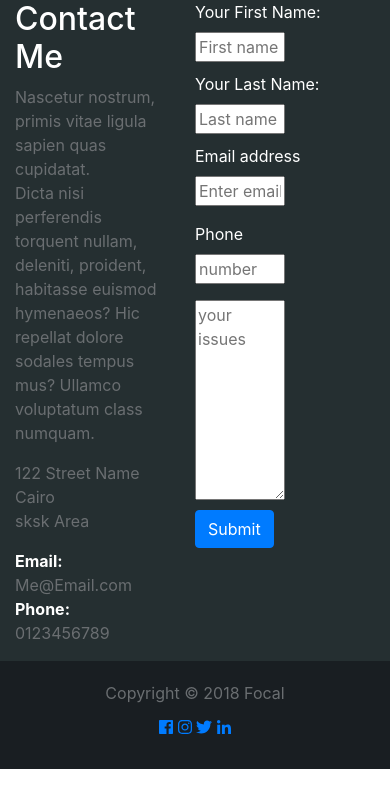
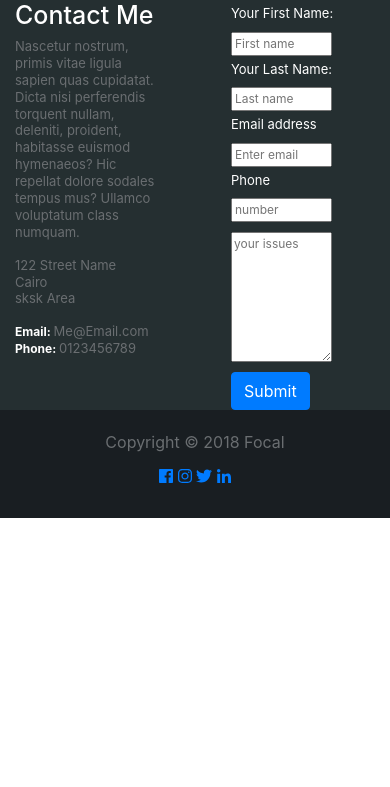
Before and after one commit to KirolosFlemon/Resturant, a PHP site: page /form.php in a window 390 px wide. Shown: the part 57-844 px from the top of the page. Run offline with PHP 8.4, Linux system fonts and the light colour scheme; some libraries are stand-ins or nearby versions.

Commit message:
Responsive For Mobile and Tablet

```diff
--- a/connect.php
+++ b/connect.php
@@ -1,5 +1,5 @@
 <?php
-$dsn='mysql:host=localhost;dbname=resturant';
+$dsn = 'mysql:host=localhost;dbname=restaurant';
 $user='root';
 $pass='';
 $option=array(PDO::MYSQL_ATTR_INIT_COMMAND => 'SET NAMES utf8');
--- a/layout/css/style.css
+++ b/layout/css/style.css
@@ -1,52 +1,47 @@
-body{
+body {
     position: relative;
 }
-.alert{
-     position: fixed;
-    top: 0;
-    right:600px;
-    z-index: 99999;
 
+.clearfix {
+    clear: both;
 }
 
-.clearfix{
-    clear:both ;
-}
 /* Start Header */
 
-
-.overlay{
+.overlay {
     background-color: #6c757d;
     width: 100%;
     height: 100vh;
     position: absolute;
     opacity: .6;
 }
-.rest{
+
+.rest {
     color: snow;
 }
-.navbar{
+
+.navbar {
     background-color: #6c757d;
 }
 
 .navbar-light .navbar-brand,
-.navbar-light .navbar-nav .active>.nav-link,
+.navbar-light .navbar-nav .active > .nav-link,
 .navbar-light .navbar-nav .nav-link.active,
 .navbar-light .navbar-nav .nav-link.show,
-.navbar-light .navbar-nav .show>.nav-link,
-.navbar-light .navbar-nav .nav-link
-{
+.navbar-light .navbar-nav .show > .nav-link,
+.navbar-light .navbar-nav .nav-link {
     color: white;
 }
+
 header .navbar-light .navbar-nav .nav-link:focus,
 .navbar-light .navbar-nav .nav-link:hover,
 .navbar-light .navbar-brand:focus,
 .navbar-light .navbar-brand:hover,
-.navbar-light .navbar-brand span:hover
-{
+.navbar-light .navbar-brand span:hover {
     color: red;
 }
-header{
+
+header {
     background-image: url("../image/header.jpg");
     -webkit-background-size: cover;
     -o-background-size: cover;
@@ -54,18 +49,22 @@ header{
     background-size: cover;
     height: 100vh;
     color: white;
-    background-attachment:fixed;
+    background-attachment: fixed;
 }
-header .text-center{
+
+header .text-center {
     padding-top: 250px;
 }
-header .text-center h1{
+
+header .text-center h1 {
     font-size: 40px;
 }
-header .text-center p:last-of-type{
+
+header .text-center p:last-of-type {
     font-size: 30px;
 }
-header .text-center .btn-primary{
+
+header .text-center .btn-primary {
     margin-top: 30px;
     width: 150px;
     background-color: red;
@@ -78,78 +77,73 @@ header .text-center .btn-primary{
     margin: 30px 0;
     overflow: hidden;
 }
-.about-me .image{
-    float:left;
+
+.about-me .image {
+    float: left;
     width: 30%;
 }
-.about-me .image img{
+
+.about-me .image img {
     width: 100%;
 }
-.about-me .info{
-    float:left;
-    width:70%;
+
+.about-me .info {
+    float: left;
+    width: 70%;
 }
-.about-me .info h2{
+
+.about-me .info h2 {
     margin: 30px 0 10px 30px;
     color: #555;
 }
+
 .about-me .info p {
     margin: 0 0 10px 40px;
     line-height: 1.6;
     color: #666;
 }
 
-.about-me .info .hobbies{
+.about-me .info .hobbies {
     overflow: hidden;
     margin: 20px 0 0 40px;
 }
 
-.about-me .info .hobbies p{
+.about-me .info .hobbies p {
     margin: 0 0 10px 0;
     line-height: 1.7;
     color: #666;
 }
-.about-me .info .hobbies div{
+
+.about-me .info .hobbies div {
     float: left;
-    width:50%;
+    width: 50%;
 }
-.about-me .info .hobbies > div h5{color: #555}
+
+.about-me .info .hobbies > div h5 {
+    color: #555
+}
+
 /* End about me*/
 
-
-/* Start Contact Us*/
-.contact{
-    background-color: #F2F2F2;
-    padding-top: 50px;
-    padding-bottom: 70px;
-    text-align: center;
-}
-.contact h2{
-    font-weight: bold;
-    color: #666;
-}
-.contact p{
-    line-height: 1.7;
-    color: #666;
-}
-/* End Contact Us*/
-
 /*start gallary*/
-.gallery{
+.gallery {
     padding-top: 10px;
 }
-.gallery .heads{
+
+.gallery .heads {
     padding-top: 20px;
     padding-bottom: 40px;
     text-align: center;
     font-weight: bold;
     color: #666;
 }
+
 .gallery .photo-left:hover img {
     opacity: 0.3;
 
 }
-.gallery .container  .middle{
+
+.gallery .container .middle {
     transition: .5s ease;
     opacity: 0;
     position: absolute;
@@ -160,76 +154,424 @@ header .text-center .btn-primary{
     text-align: center;
     color: #666;
 }
+
 .gallery .photo-left:hover .middle {
     opacity: 1;
 }
-.gallery img{
+
+.gallery img {
     height: 75vh;
     border: none;
 }
-.gallery .photo-right img{
+
+.gallery .photo-right img {
     height: 37.5vh;
     border: none;
+
 }
+
 /*End gallary*/
 
+/* Start Contact Us*/
+.contact {
+    background-color: #F2F2F2;
+    padding-top: 50px;
+    padding-bottom: 70px;
+    text-align: center;
+}
+
+.contact h2 {
+    font-weight: bold;
+    color: #666;
+}
+
+.contact p {
+    line-height: 1.7;
+    color: #666;
+}
+
+/* End Contact Us*/
+
 /*Start footer*/
-.footer{
+.footer {
     background-color: #191E22;
     color: #6A6E71;
     padding: 20px 0;
     text-align: center;
 
 }
-.footer .font{
+
+.footer .font {
     padding: 10px;
 }
+
 /*End footer*/
 
 /*Start Contact Us Form-Page*/
 
-.contact-form{
+.contact-form {
     background-color: #252f31;
     overflow: hidden;
 }
-.contact-form h2{
+
+.contact-form h2 {
     color: #FFF;
 }
-.contact-form p{
+
+.contact-form p {
     color: #6A6E71;
 }
-.contact-form .info{
+
+.contact-form .info {
     width: 40%;
     float: left;
 }
-.contact-form .info p strong{
+
+.contact-form .info p strong {
     color: white;
 }
-.contact-form .form{
+
+.contact-form .form {
     width: 50%;
     overflow: hidden;
     margin: auto;
     float: right;
 }
 
-.contact-form  .form input{
+.contact-form .form input {
     margin-bottom: 10px;
     display: block;
     width: 50%;
 }
-.contact-form  .form textarea{
+
+.contact-form .form textarea {
     margin-bottom: 10px;
     width: 50%;
     height: 200px;
     display: block;
 }
-.contact-form  .form label{
+
+.contact-form .form label {
     color: white;
 
 }
-.form .name{
+
+.form .name {
     margin-left: 5px;
 }
 
+/*End Contact Us Form-Page*/
+
+/*Start responsive for mobile*/
+
+@media screen and (max-width: 571px) {
+    p {
+        font-size: 13px;
+    }
+
+    header .text-center {
+        padding-top: 150px;
+    }
+
+    header .text-center h1 {
+        font-size: 25px;
+    }
+
+    header .text-center p:last-of-type {
+        font-size: 15px;
+    }
+
+    /* Start about me*/
+    .about-me .hobbies h5 {
+        font-size: 14px;
+    }
+
+    .about-me .image img {
+        height: 100vh;
+        width: 33vw;
+    }
+
+    .about-me .info h2 {
+        font-size: 20px;
+    }
+
+    .about-me .info p {
+        line-height: 1.3;
+    }
+
+    .about-me .info .hobbies p {
+        margin: 0 0 10px 0;
+        line-height: 1.3;
+        color: #666;
+    }
+
+    /* End about me*/
+    /*start gallery*/
+    .gallery {
+        padding-top: 0;
+    }
+
+    .gallery .heads h2 {
+        font-size: 25px;
+    }
+
+    .gallery .heads {
+        padding-top: 10px;
+        padding-bottom: 20px;
+    }
+
+    .gallery .row .middle h5 {
+        font-size: 15px;
+    }
+
+    .gallery img {
+        height: 60vh;
+        border: none;
+        width: 60vh;
+    }
+
+    .gallery .photo-right img {
+        height: 30vh;
+        border: none;
+        width: 40vh;
+    }
+
+    /*End gallery*/
+    /* Start Contact Us*/
+    .contact {
+        padding-top: 20px;
+        padding-bottom: 30px;
+    }
+
+    .contact h2 {
+        font-size: 25px;
+    }
+
+    .contact p {
+        line-height: 1.3;
+    }
+
+    /* End Contact Us*/
+    /*Start Contact Us Form-Page*/
+    .contact-form h2 {
+        color: #FFF;
+        font-size: 17px;
+    }
+
+    .contact-form p {
+        color: #6A6E71;
+        line-height: 1.1;
+        font-size: 13px;
+    }
+
+    .contact-form .info {
+        width: 40%;
+        float: left;
+    }
+
+    .contact-form .info p strong {
+        color: white;
+        font-size: 12px;
+    }
+
+    .contact-form .form {
+        width: 40%;
+        overflow: hidden;
+        float: right;
+    }
+
+    .contact-form .form input {
+        margin-bottom: 0;
+        display: block;
+        width: 70%;
+    }
+
+    .contact-form .form textarea {
+        margin-bottom: 10px;
+        width: 70%;
+        height: 130px;
+        display: block;
+        margin-top: 10px;
+    }
+
+    .contact-form .form label {
+        color: white;
+        font-size: 13px;
+
+    }
+
+    .form .name {
+        margin-left: 5px;
+
+    }
+
+    input,
+    textarea {
+        font-size: 12px;
+    }
+
+    .form-group {
+        margin-bottom: 0;
+
+    }
+
+    /*End Contact Us Form-Page*/
+
+}
+
+/*End responsive for mobile*/
+
+/*Start responsive for Tablet*/
+
+@media only screen and (min-width: 572px) and (max-width: 768px) {
+
+    p {
+        font-size: 13px;
+    }
+
+    header .text-center {
+        padding-top: 150px;
+    }
+
+    header .text-center h1 {
+        font-size: 27px;
+    }
+
+    header .text-center p:last-of-type {
+        font-size: 19px;
+    }
+
+    /* Start about me*/
+    .about-me .hobbies h5 {
+        font-size: 18px;
+    }
+
+    .about-me .image img {
+        height: 100%;
+        width: 30vw;
+    }
+
+    .about-me .info h2 {
+        font-size: 25px;
+    }
+
+    .about-me .info p {
+        line-height: 1.4;
+    }
+
+    /* End about me*/
+    /*start gallery*/
+    .gallery {
+        padding-top: 0;
+    }
+
+    .gallery .heads h2 {
+        font-size: 30px;
+    }
+
+    .gallery .heads {
+        padding-top: 10px;
+        padding-bottom: 17px;
+    }
+
+    .gallery .row .middle h5 {
+        font-size: 18px;
+    }
+
+    .gallery img {
+        height: 60vh;
+        border: none;
+        width: 60vh;
+    }
+
+    .gallery .photo-right img {
+        height: 30vh;
+        border: none;
+        width: 40vh;
+    }
+
+    /*End gallery*/
+    /* Start Contact Us*/
+    .contact {
+        padding-top: 40px;
+        padding-bottom: 50px;
+    }
+
+    .contact h2 {
+        font-size: 25px;
+    }
+
+    .contact p {
+        line-height: 1.4;
+    }
+
+    /* End Contact Us*/
+}
+
+/*Start Contact Us Form-Page*/
+
+.contact-form h2 {
+    color: #FFF;
+    font-size: 25px;
+}
+
+.contact-form p {
+    color: #6A6E71;
+    line-height: 1.3;
+    font-size: 13px;
+}
+
+.contact-form .info {
+    width: 40%;
+    float: left;
+}
+
+.contact-form .info p strong {
+    color: white;
+    font-size: 12px;
+}
+
+.contact-form .form {
+    width: 40%;
+    overflow: hidden;
+    float: right;
+}
+
+.contact-form .form input {
+    margin-bottom: 0;
+    display: block;
+    width: 70%;
+}
+
+.contact-form .form textarea {
+    margin-bottom: 10px;
+    width: 70%;
+    height: 130px;
+    display: block;
+    margin-top: 10px;
+}
+
+.contact-form .form label {
+    color: white;
+    font-size: 13px;
+
+}
+
+.form .name {
+    margin-left: 5px;
+
+}
+
+input,
+textarea {
+    font-size: 12px;
+}
+
+.form-group {
+    margin-bottom: 0;
+
+}
 
 /*End Contact Us Form-Page*/
+
+/*End responsive for Tablet*/
```
Also changed, not shown: index.php (+13 -13 lines).
